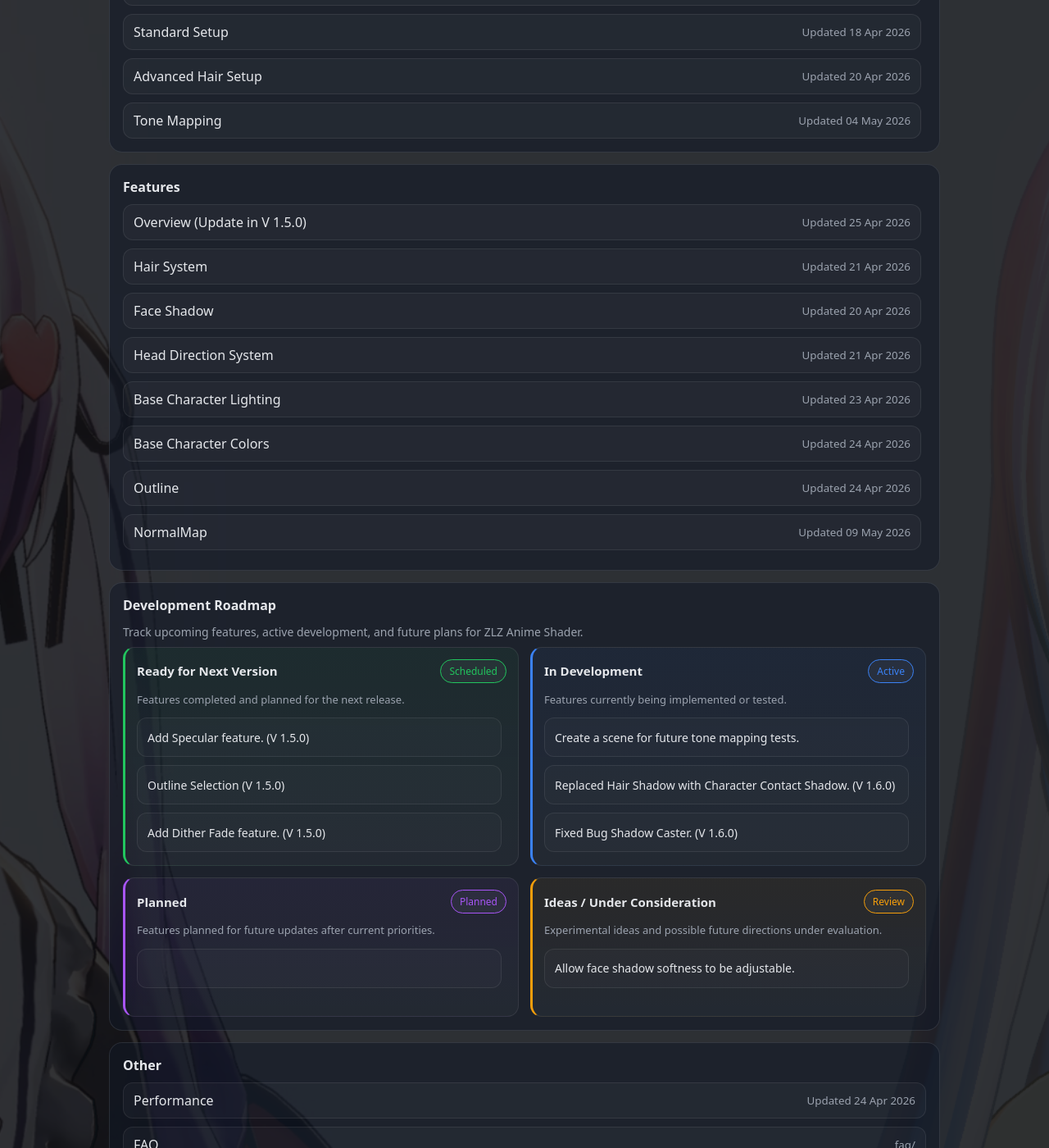
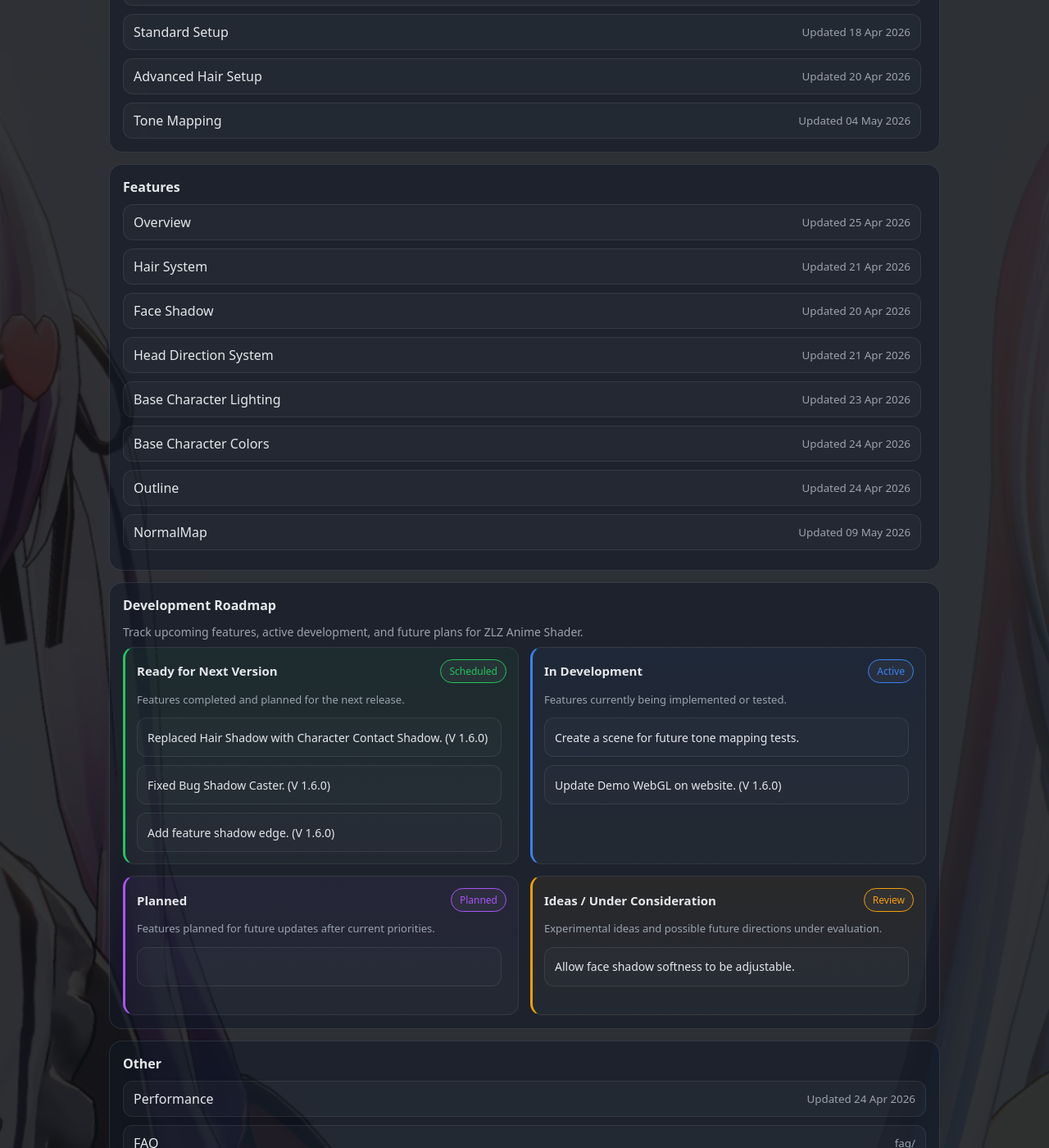
Before and after one commit to zlz-studio/zlz-studio.github.io, a Jekyll site: the page built from index.html, in a window 1280 px wide and 1400 px high, scrolled down 1066 px. Shown: the whole window at 82% size. Built offline with Jekyll 4.4.1, drawn with Linux system fonts in a browser that asks for light colours.

Commit message:
Update index.html

```diff
--- a/index.html
+++ b/index.html
@@ -658,7 +658,7 @@
       <section class="card docsBlock">
         <h2>Features</h2>
         <div class="scrollList show-8">
-          {% assign p = site.pages | where: "url", "/features/" | first %}<a class="item" href="/features/"><span>Overview (Update in V 1.5.0)</span><small>Updated {{ p.last_modified_at | date: "%d %b %Y" }}</small></a>
+          {% assign p = site.pages | where: "url", "/features/" | first %}<a class="item" href="/features/"><span>Overview</span><small>Updated {{ p.last_modified_at | date: "%d %b %Y" }}</small></a>
           {% assign p = site.pages | where: "url", "/features/hair-system/" | first %}<a class="item" href="/features/hair-system/"><span>Hair System</span><small>Updated {{ p.last_modified_at | date: "%d %b %Y" }}</small></a>
           {% assign p = site.pages | where: "url", "/features/faceshadow/" | first %}<a class="item" href="/features/faceshadow/"><span>Face Shadow</span><small>Updated {{ p.last_modified_at | date: "%d %b %Y" }}</small></a>
           {% assign p = site.pages | where: "url", "/features/Head-Direction-System/" | first %}<a class="item" href="/features/Head-Direction-System/"><span>Head Direction System</span><small>Updated {{ p.last_modified_at | date: "%d %b %Y" }}</small></a>
@@ -666,20 +666,20 @@
           {% assign p = site.pages | where: "url", "/features/Base-Character-Colors/" | first %}<a class="item" href="/features/Base-Character-Colors/"><span>Base Character Colors</span><small>Updated {{ p.last_modified_at | date: "%d %b %Y" }}</small></a>
           {% assign p = site.pages | where: "url", "/features/Outline/" | first %}<a class="item" href="/features/Outline/"><span>Outline</span><small>Updated {{ p.last_modified_at | date: "%d %b %Y" }}</small></a>
           {% assign p = site.pages | where: "url", "/features/NormalMap/" | first %}<a class="item" href="/features/NormalMap/"><span>NormalMap</span><small>Updated {{ p.last_modified_at | date: "%d %b %Y" }}</small></a>
-          {% assign p = site.pages | where: "url", "/features/Specular/" | first %}<a class="item" href="/features/Specular/"><span>Specular (Update in V 1.5.0)</span><small>Updated {{ p.last_modified_at | date: "%d %b %Y" }}</small></a>
+          {% assign p = site.pages | where: "url", "/features/Specular/" | first %}<a class="item" href="/features/Specular/"><span>Specular</span><small>Updated {{ p.last_modified_at | date: "%d %b %Y" }}</small></a>
           {% assign p = site.pages | where: "url", "/features/Metallic/" | first %}<a class="item" href="/features/Metallic/"><span>Metallic</span><small>Updated {{ p.last_modified_at | date: "%d %b %Y" }}</small></a>
           {% assign p = site.pages | where: "url", "/features/Soft-Light/" | first %}<a class="item" href="/features/Soft-Light/"><span>Soft Light</span><small>Updated {{ p.last_modified_at | date: "%d %b %Y" }}</small></a>
           {% assign p = site.pages | where: "url", "/features/Hair-Highlight/" | first %}<a class="item" href="/features/Hair-Highlight/"><span>Hair Highlight</span><small>Updated {{ p.last_modified_at | date: "%d %b %Y" }}</small></a>
           {% assign p = site.pages | where: "url", "/features/Emissive/" | first %}<a class="item" href="/features/Emissive/"><span>Emissive</span><small>Updated {{ p.last_modified_at | date: "%d %b %Y" }}</small></a>
           {% assign p = site.pages | where: "url", "/features/ToonRampSmooth/" | first %}<a class="item" href="/features/ToonRampSmooth/"><span>ToonRampSmooth</span><small>Updated {{ p.last_modified_at | date: "%d %b %Y" }}</small></a>
           {% assign p = site.pages | where: "url", "/features/Transparency/" | first %}<a class="item" href="/features/Transparency/"><span>Transparency</span><small>Updated {{ p.last_modified_at | date: "%d %b %Y" }}</small></a>
-          {% assign p = site.pages | where: "url", "/features/Outline-Selection/" | first %}<a class="item" href="/features/Outline-Selection/"><span>Outline-Selection FX Runtime (Update in V 1.5.0)</span><small>Updated {{ p.last_modified_at | date: "%d %b %Y" }}</small></a>
-          {% assign p = site.pages | where: "url", "/features/Dither/" | first %}<a class="item" href="/features/Dither/"><span>Dither FX Runtime (Update in V 1.5.0)</span><small>Updated {{ p.last_modified_at | date: "%d %b %Y" }}</small></a>
-          {% assign p = site.pages | where: "url", "/features/Dissolve/" | first %}<a class="item" href="/features/Dissolve/"><span>Dissolve FX Runtime (Update in V 1.5.0)</span><small>Updated {{ p.last_modified_at | date: "%d %b %Y" }}</small></a>
-          {% assign p = site.pages | where: "url", "/features/GetHit/" | first %}<a class="item" href="/features/GetHit/"><span>GetHit FX Runtime (Update in V 1.5.0)</span><small>Updated {{ p.last_modified_at | date: "%d %b %Y" }}</small></a>
-          {% assign p = site.pages | where: "url", "/features/Target-Darken/" | first %}<a class="item" href="/features/Target-Darken/"><span>Target-Darken FX Runtime (Update in V 1.5.0)</span><small>Updated {{ p.last_modified_at | date: "%d %b %Y" }}</small></a>
-          {% assign p = site.pages | where: "url", "/features/Upgrade/" | first %}<a class="item" href="/features/Upgrade/"><span>Upgrade FX Runtime (Update in V 1.5.0)</span><small>Updated {{ p.last_modified_at | date: "%d %b %Y" }}</small></a>
-          {% assign p = site.pages | where: "url", "/features/Indicator/" | first %}<a class="item" href="/features/Indicator/"><span>Indicator FX Runtime (Update in V 1.5.0)</span><small>Updated {{ p.last_modified_at | date: "%d %b %Y" }}</small></a>
+          {% assign p = site.pages | where: "url", "/features/Outline-Selection/" | first %}<a class="item" href="/features/Outline-Selection/"><span>Outline-Selection FX Runtime</span><small>Updated {{ p.last_modified_at | date: "%d %b %Y" }}</small></a>
+          {% assign p = site.pages | where: "url", "/features/Dither/" | first %}<a class="item" href="/features/Dither/"><span>Dither FX Runtime</span><small>Updated {{ p.last_modified_at | date: "%d %b %Y" }}</small></a>
+          {% assign p = site.pages | where: "url", "/features/Dissolve/" | first %}<a class="item" href="/features/Dissolve/"><span>Dissolve FX Runtime</span><small>Updated {{ p.last_modified_at | date: "%d %b %Y" }}</small></a>
+          {% assign p = site.pages | where: "url", "/features/GetHit/" | first %}<a class="item" href="/features/GetHit/"><span>GetHit FX Runtime</span><small>Updated {{ p.last_modified_at | date: "%d %b %Y" }}</small></a>
+          {% assign p = site.pages | where: "url", "/features/Target-Darken/" | first %}<a class="item" href="/features/Target-Darken/"><span>Target-Darken FX Runtime</span><small>Updated {{ p.last_modified_at | date: "%d %b %Y" }}</small></a>
+          {% assign p = site.pages | where: "url", "/features/Upgrade/" | first %}<a class="item" href="/features/Upgrade/"><span>Upgrade FX Runtime</span><small>Updated {{ p.last_modified_at | date: "%d %b %Y" }}</small></a>
+          {% assign p = site.pages | where: "url", "/features/Indicator/" | first %}<a class="item" href="/features/Indicator/"><span>Indicator FX Runtime</span><small>Updated {{ p.last_modified_at | date: "%d %b %Y" }}</small></a>
           {% assign p = site.pages | where: "url", "/features/LightSweep/" | first %}<a class="item" href="/features/LightSweep/"><span>LightSweep</span><small>Updated {{ p.last_modified_at | date: "%d %b %Y" }}</small></a>
         </div>
       </section>
@@ -702,14 +702,9 @@
             </p>
 
             <div class="roadmapList">
-              <div class="roadmapSlot">Add Specular feature. (V 1.5.0)</div>
-              <div class="roadmapSlot">Outline Selection (V 1.5.0)</div>
-              <div class="roadmapSlot">Add Dither Fade feature. (V 1.5.0)</div>
-              <div class="roadmapSlot">Add Tool Pack Texture Mask. (V 1.5.0)</div>
-              <div class="roadmapSlot">5 runtime Character FX (one-click setup) (V 1.5.0)</div>
-              <div class="roadmapSlot">Support Decal DBuffer (Screen Space only before). (V 1.5.0)</div>
-              <div class="roadmapSlot">Enhanced Normal Map depth. (V 1.5.0)</div>
-              <div class="roadmapSlot">Support Normal for Decals. (V 1.5.0)</div>
+              <div class="roadmapSlot">Replaced Hair Shadow with Character Contact Shadow. (V 1.6.0)</div>
+              <div class="roadmapSlot">Fixed Bug Shadow Caster. (V 1.6.0)</div>
+              <div class="roadmapSlot">Add feature shadow edge. (V 1.6.0)</div>
             </div>
           </div>
 
@@ -724,9 +719,7 @@
 
             <div class="roadmapList">
               <div class="roadmapSlot">Create a scene for future tone mapping tests.</div>
-              <div class="roadmapSlot">Replaced Hair Shadow with Character Contact Shadow. (V 1.6.0)</div>
-              <div class="roadmapSlot">Fixed Bug Shadow Caster. (V 1.6.0)</div>
-              <div class="roadmapSlot">Add feature shadow edge. (V 1.6.0)</div>
+              <div class="roadmapSlot">Update Demo WebGL on website. (V 1.6.0)</div>
             </div>
           </div>
 
```
